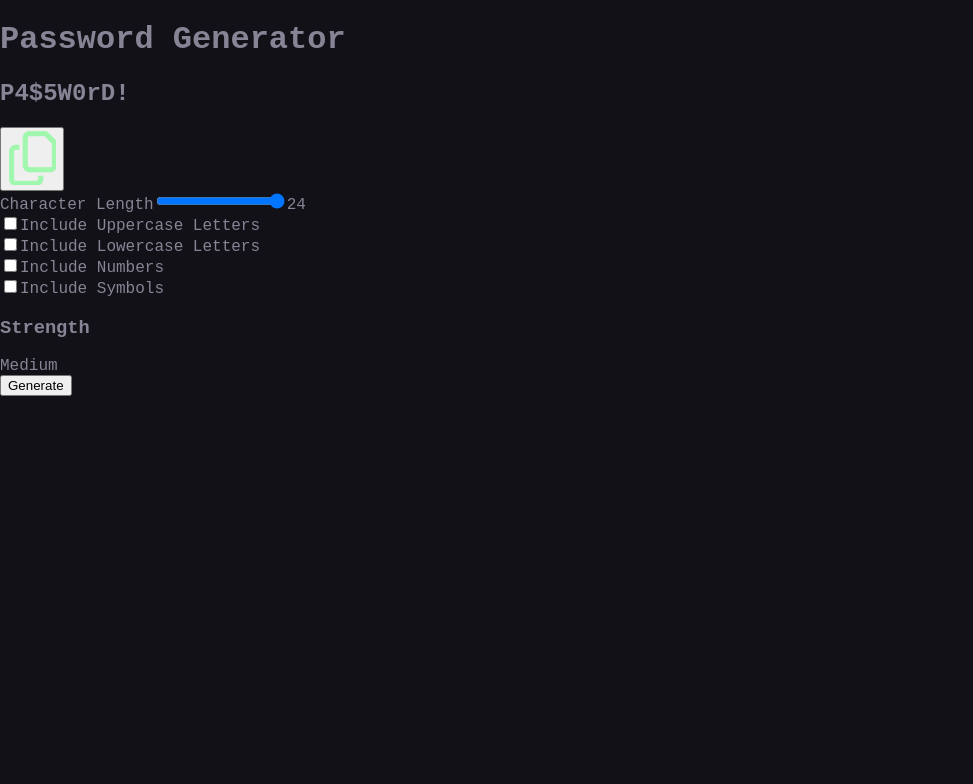
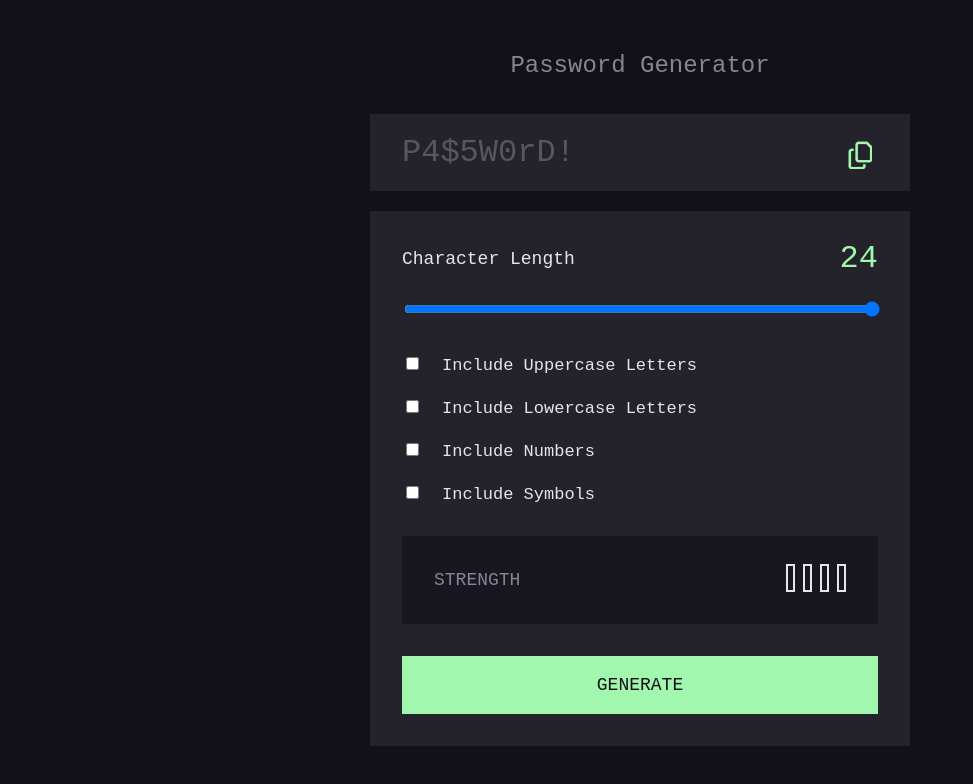
Before and after one commit to ntjnh/password-generator, a React (Vite) app: page / in a window 1280 px wide. Shown: the top 784 px of the page, without its empty margins (0-973 px from the left). Built offline with nearby package versions, Linux system fonts and the light colour scheme; a web font is replaced by a local one.

Commit message:
Begin styling app per the design

```diff
--- a/src/assets/scss/app.scss
+++ b/src/assets/scss/app.scss
@@ -21,6 +21,147 @@ body {
 }
 
 .App {
-    background-color: $black;
+    align-items: center;
     color: $grey;
+    display: flex;
+    flex-wrap: wrap;
+    min-height: 100vh;
+    justify-content: center;
+
+    main {
+        max-width: 540px;
+        width: 100%;
+
+        h1 {
+            font-size: 1.5rem;
+            font-weight: 400;
+            line-height: 1;
+            margin: 0 0 2.25rem;
+            text-align: center;
+        }
+
+        .password {
+            background-color: $grey-v-dark;
+            margin-bottom: 1.25rem;
+            padding: 1.25rem 2rem;
+            position: relative;
+
+            &__text {
+                color: $grey-dark;
+                font-size: 2rem;
+                font-weight: 500;
+                margin: 0;
+            }
+
+            &__copy {
+                background-color: transparent;
+                border: none;
+                border-radius: 0;
+                position: absolute;
+                right: 2rem;
+                top: 0;
+                transform: translateY(80%);
+
+                img {
+                    display: inline-block;
+                    width: 1.5rem;
+                }
+            }
+        }
+
+        form {
+            background-color: $grey-v-dark;
+            color: $grey-light;
+            padding: 2rem;
+
+            input,
+            button {
+                font-family: $body-font;
+            }
+
+            .checkbox-field {
+                margin-bottom: 1.375rem;
+
+                label {
+                    display: inline-block;
+                    font-size: 17px;
+                    margin-left: 1.25rem;
+                }
+            }
+
+            .length {
+                margin-bottom: 2rem;
+                position: relative;
+
+                &__label {
+                    display: block;
+                    font-size: 18px;
+                    line-height: 2rem;
+                    margin-bottom: 1.5rem;
+                }
+
+                &__input {
+                    display: inline-block;
+                    width: 100%;
+                }
+
+                &__value {
+                    color: $green;
+                    font-size: 2rem;
+                    font-weight: 500;
+                    line-height: 1;
+                    position: absolute;
+                    right: 0;
+                    top: 0;
+                }
+            }
+
+            .strength {
+                align-items: center;
+                background-color: $black-2;
+                display: flex;
+                flex-wrap: nowrap;
+                justify-content: space-between;
+                line-height: 1;
+                margin: 2rem 0;
+                padding: 1.75rem 2rem;
+
+                &__title {
+                    color: $grey;
+                    font-size: 18px;
+                    font-weight: 500;
+                    margin: 0;
+                    text-transform: uppercase;
+                }
+
+                &__label {
+                    display: none;
+                }
+
+                .strength-meter {
+                    &__bar {
+                        background-color: transparent;
+                        border: 2px solid $grey-light;
+                        display: inline-block;
+                        height: 28px;
+                        margin-left: .5rem;
+                        width: 9px;
+                    }
+                }
+            }
+
+            .generate {
+                background-color: $green;
+                border: none;
+                color: $black;
+                display: inline-block;
+                font-size: 1.125rem;
+                font-weight: 500;
+                line-height: 1;
+                padding: 1.25rem;
+                text-transform: uppercase;
+                width: 100%;
+            }
+        }
+    }
 }
```
